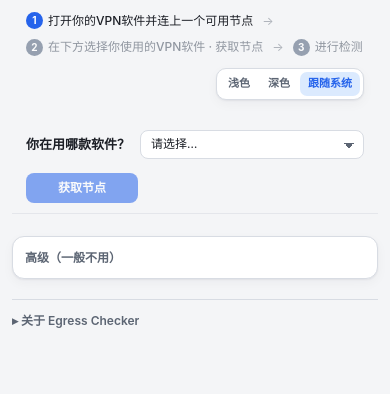
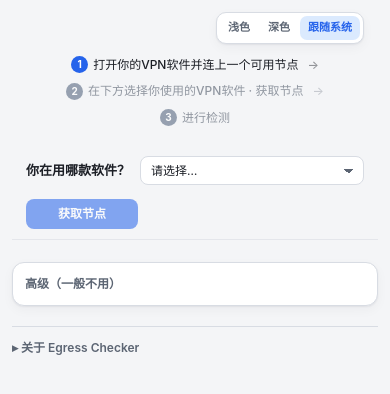
Before and after one commit to JTee77/egress-checker, a React (Vite) app: page / in a window 390 px wide. Shown: the top 394 px of the page. Built offline with nearby package versions, Linux system fonts and the light colour scheme.

Commit message:
fix: 步骤条跟三个主按钮同一个换行点
窄窗口里主题单独一行靠右，每一步单独一行左对齐，箭头留在该步末尾。更宽时三步仍是一行，主题在右边。

```diff
--- a/src/pages/HomePage.tsx
+++ b/src/pages/HomePage.tsx
@@ -406,12 +406,12 @@ export function HomePage({
         <div className="flow-hint" aria-label="使用步骤">
           <span className={`fh-step ${gate?.ok ? "done" : "cur"}`}>
             <i>{gate?.ok ? "✓" : "1"}</i>打开你的VPN软件并连上一个可用节点
+            <span className="fh-arrow" aria-hidden="true">→</span>
           </span>
-          <span className="fh-arrow">→</span>
           <span className={`fh-step ${gate?.ok ? "done" : "todo"}`}>
             <i>{gate?.ok ? "✓" : "2"}</i>在下方选择你使用的VPN软件 · 获取节点
+            <span className="fh-arrow" aria-hidden="true">→</span>
           </span>
-          <span className="fh-arrow">→</span>
           <span
             className={`fh-step ${!gate?.ok ? "todo" : detectionDone ? "done" : "cur"}`}
           >
--- a/src/styles/app.css
+++ b/src/styles/app.css
@@ -959,6 +959,25 @@ select {
 /* 三个主按钮共用一个换行点（约 1200）：一起到标题下面，不是各自看自己那一行。
    更宽时三个都留在标题旁边。窄时左对齐，成功或失败不裁切。 */
 @media (max-width: 1200px) {
+  .flow-row {
+    flex-direction: column;
+    align-items: stretch;
+  }
+  .theme-toggle {
+    order: -1;
+    align-self: flex-end;
+    margin-left: 0;
+  }
+  .flow-hint {
+    flex-direction: column;
+    align-items: flex-start;
+    flex-wrap: nowrap;
+    width: 100%;
+    gap: 6px;
+  }
+  .fh-step {
+    white-space: nowrap;
+  }
   .home-ops-controls .picker-group {
     flex: 1 1 100%;
     max-width: 100%;
@@ -1036,6 +1055,9 @@ select {
 
 @media (min-width: 1201px) {
   .home-ops-controls {
+    flex-wrap: nowrap;
+  }
+  .flow-hint {
     flex-wrap: nowrap;
   }
 }
@@ -1556,6 +1578,7 @@ html.glass .nc-detail {
 }
 .fh-arrow {
   opacity: 0.45;
+  margin-left: 4px;
 }
 
 /* 测全部确认：模态居中，避免沉在长列表底部看不到 */
```
